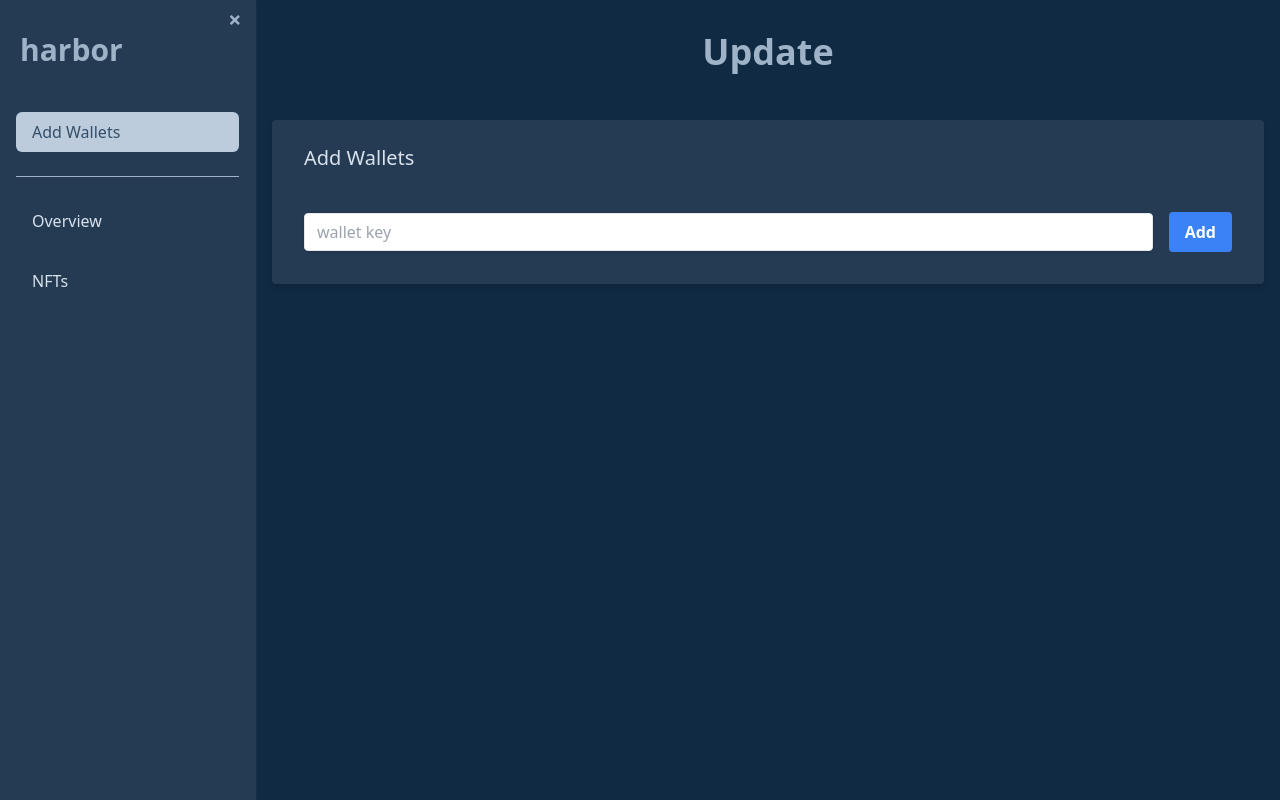
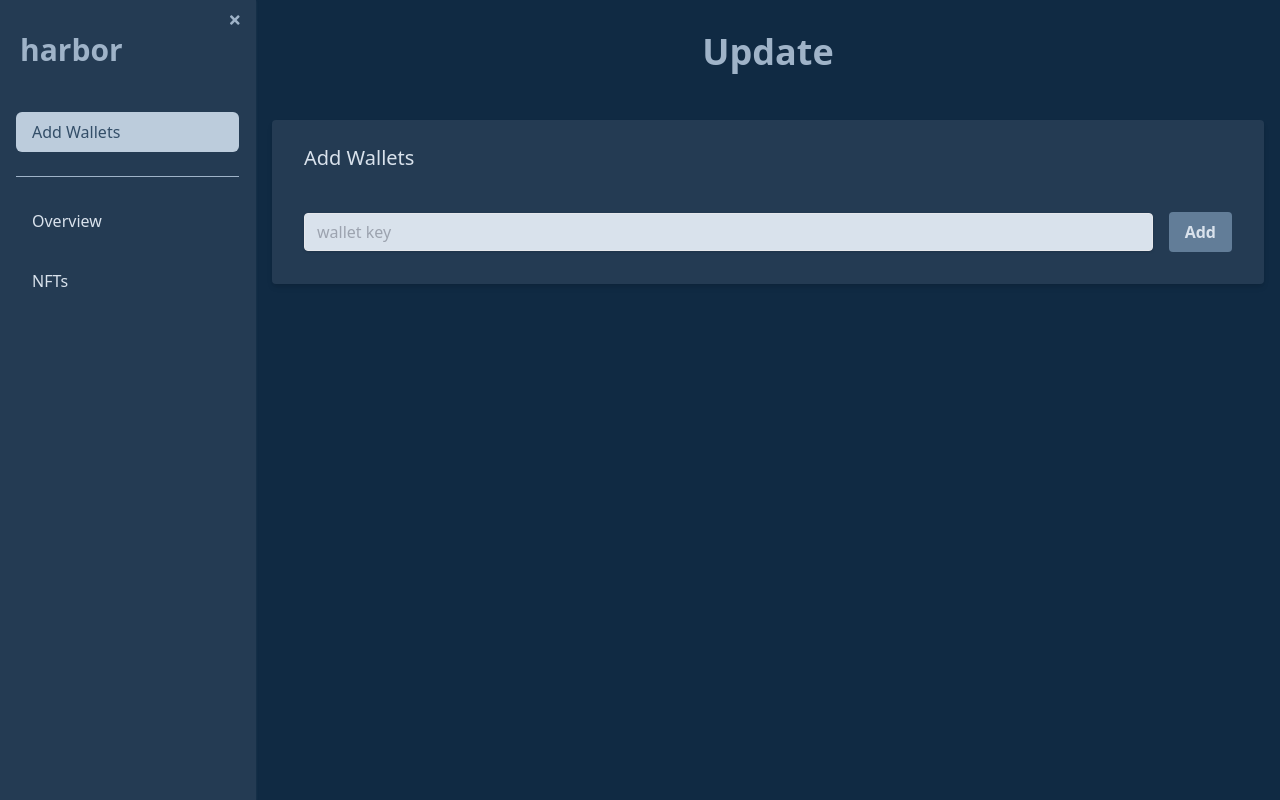
Before and after one commit to aletna/solana-portfolio, a Next.js app: page /update-wallets in a window 1280 px wide. Built offline with nearby package versions, Linux system fonts and the light colour scheme.

Commit message:
color tweak

```diff
--- a/components/NftCard.tsx
+++ b/components/NftCard.tsx
@@ -45,7 +45,7 @@ export const NftCard: FC<Props> = ({
             alt={details.data.name}
             src={image}
             onError={onImageError}
-            className="bg-gray-800  mx-auto w-48 h-48 sm:w-64 sm:h-64 lg:w-96 lg:h-96 object-cover cursor-pointer hover:shadow-md rounded-t"
+            className="bg-port-800  mx-auto w-48 h-48 sm:w-64 sm:h-64 lg:w-96 lg:h-96 object-cover cursor-pointer hover:shadow-md rounded-t"
           />
         ) : (
           // Fallback when preview isn't available
--- a/components/WalletSummary.tsx
+++ b/components/WalletSummary.tsx
@@ -9,7 +9,7 @@ type Props = {
 const WalletSummary = ({ totalBalance, solanaUSD }: Props) => (
   <div className="p-4 text-xl ">
     <div className="bg-port-800 shadow-md rounded px-8 pt-6 pb-8 mb-4 grid grid-cols-1 gap-x-8 gap-y-4  lg:grid-cols-3  ">
-      <div className="font-bold ">Total Balance:</div>
+      <div className="font-bold ">SOL Balance:</div>
 
       <div className="">
         {numWithCommas((totalBalance / LAMPORTS_PER_SOL).toFixed(2))} SOL
@@ -20,6 +20,12 @@ const WalletSummary = ({ totalBalance, solanaUSD }: Props) => (
         )}{" "}
         USD
       </div>
+      <div className="font-bold ">Total Balance:</div>
+
+      <div className="">
+        coming soon ...
+      </div>
+
     </div>
   </div>
 );
--- a/components/Wallets.tsx
+++ b/components/Wallets.tsx
@@ -49,7 +49,7 @@ const Wallets = () => {
         <form className="pt-6" onSubmit={(e) => addWallet(e)}>
           <div className="flex items-center justify-between">
             <input
-              className="shadow appearance-none border rounded w-full py-2 px-3 text-gray-700 leading-tight focus:outline-none focus:shadow-outline"
+              className="shadow appearance-none border bg-port-100 rounded w-full py-2 px-3 text-port-600 leading-tight focus:outline-none focus:shadow-outline"
               type="text"
               placeholder="wallet key"
               value={walletInput}
@@ -57,7 +57,7 @@ const Wallets = () => {
             />
             <div className="pl-4">
               <button
-                className="bg-blue-500 hover:bg-blue-700 text-white font-bold py-2 px-4 rounded focus:outline-none focus:shadow-outline"
+                className="bg-port-500 hover:bg-port-600 active:bg-port-700 transition transform ease-in-out duration-300 text-port-100 font-bold py-2 px-4 rounded focus:outline-none focus:shadow-outline"
                 type="submit"
               >
                 Add
```
